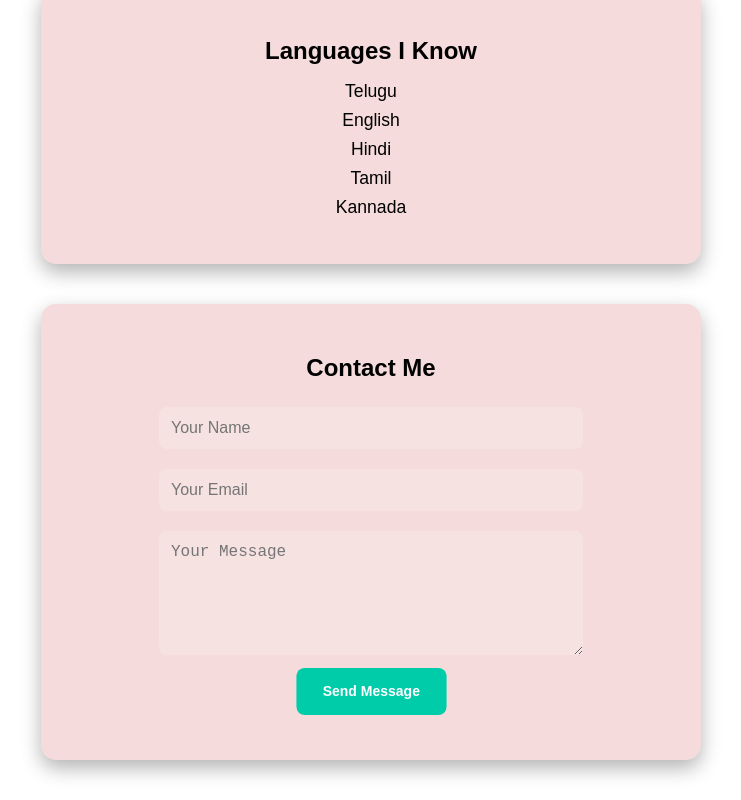
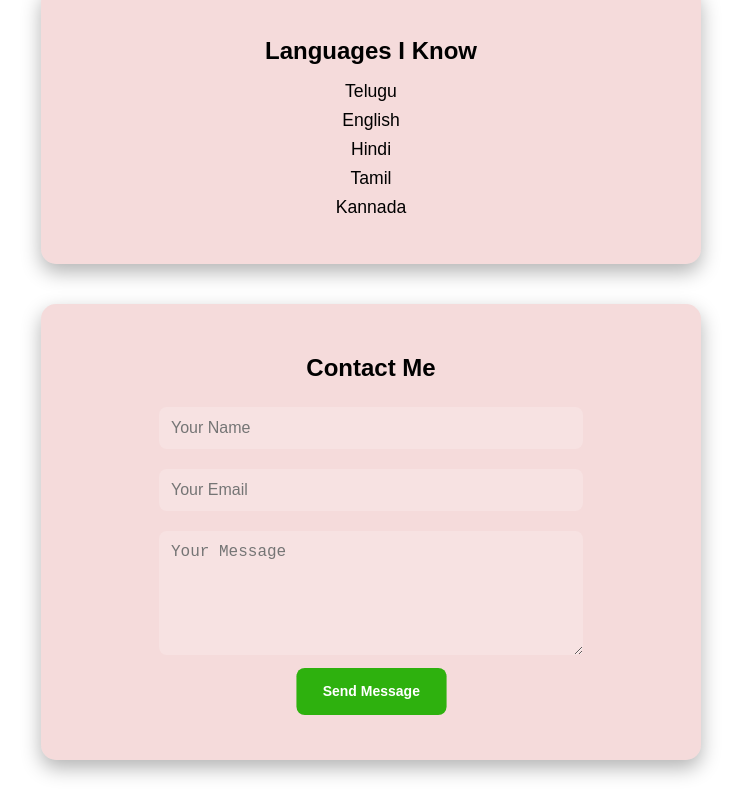
Before and after one commit to rashurashvanth86-crypto/portfolio1, a plain HTML site: page frontend/index.html in a window 1280 px wide. In both pictures the pointer is over the button "Send Message". Shown: the part 343-1143 px from the top of the page, without its empty margins (269-1010 px from the left). Drawn offline with Linux system fonts and the light colour scheme.

Commit message:
changed color

```diff
--- a/frontend/style.css
+++ b/frontend/style.css
@@ -53,7 +53,7 @@ button {
 }
 
 button:hover {
-  background: #00ccaa;
+  background: #2eb10e;
   transform: scale(1.05);
   color: white;
 }
```
